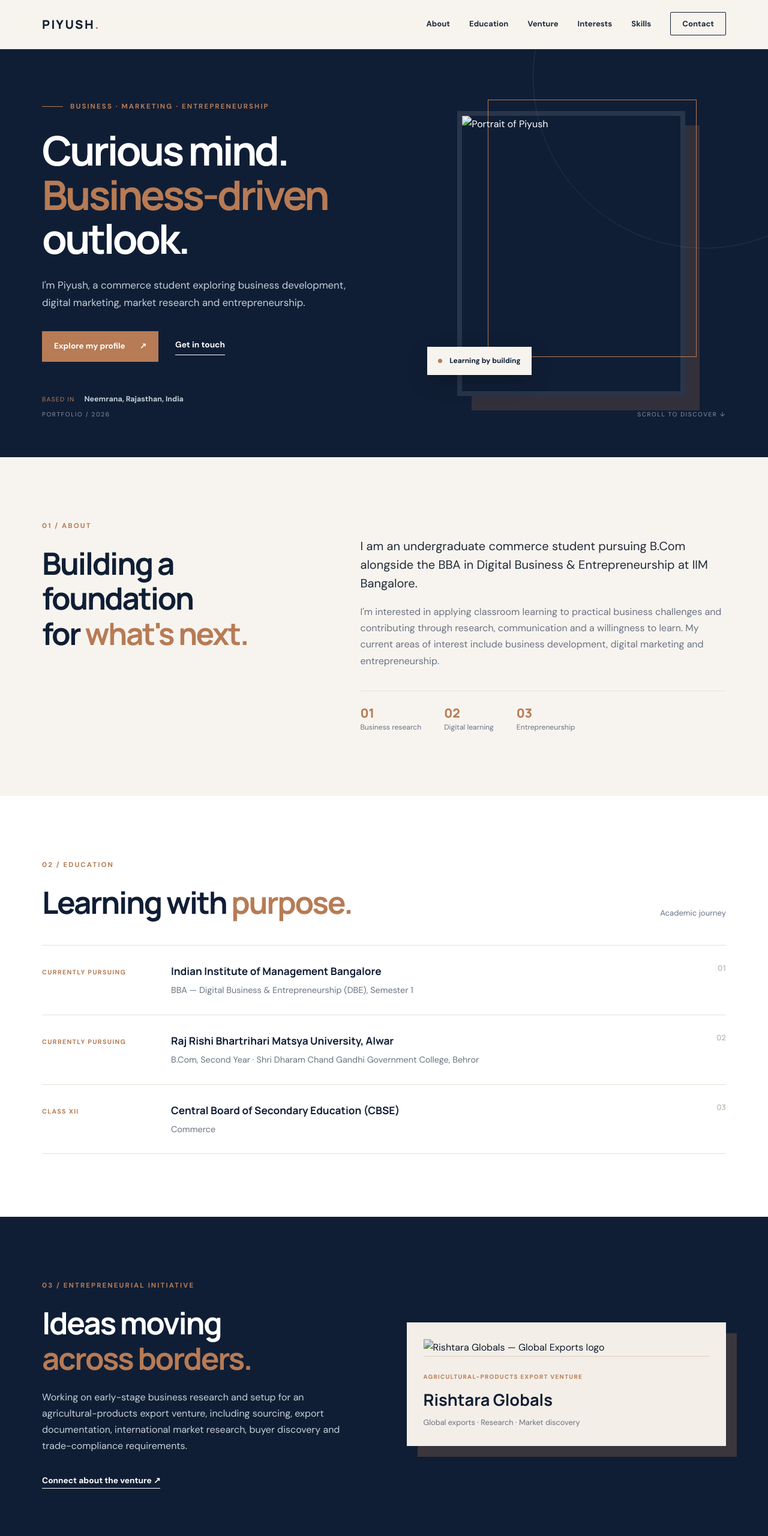
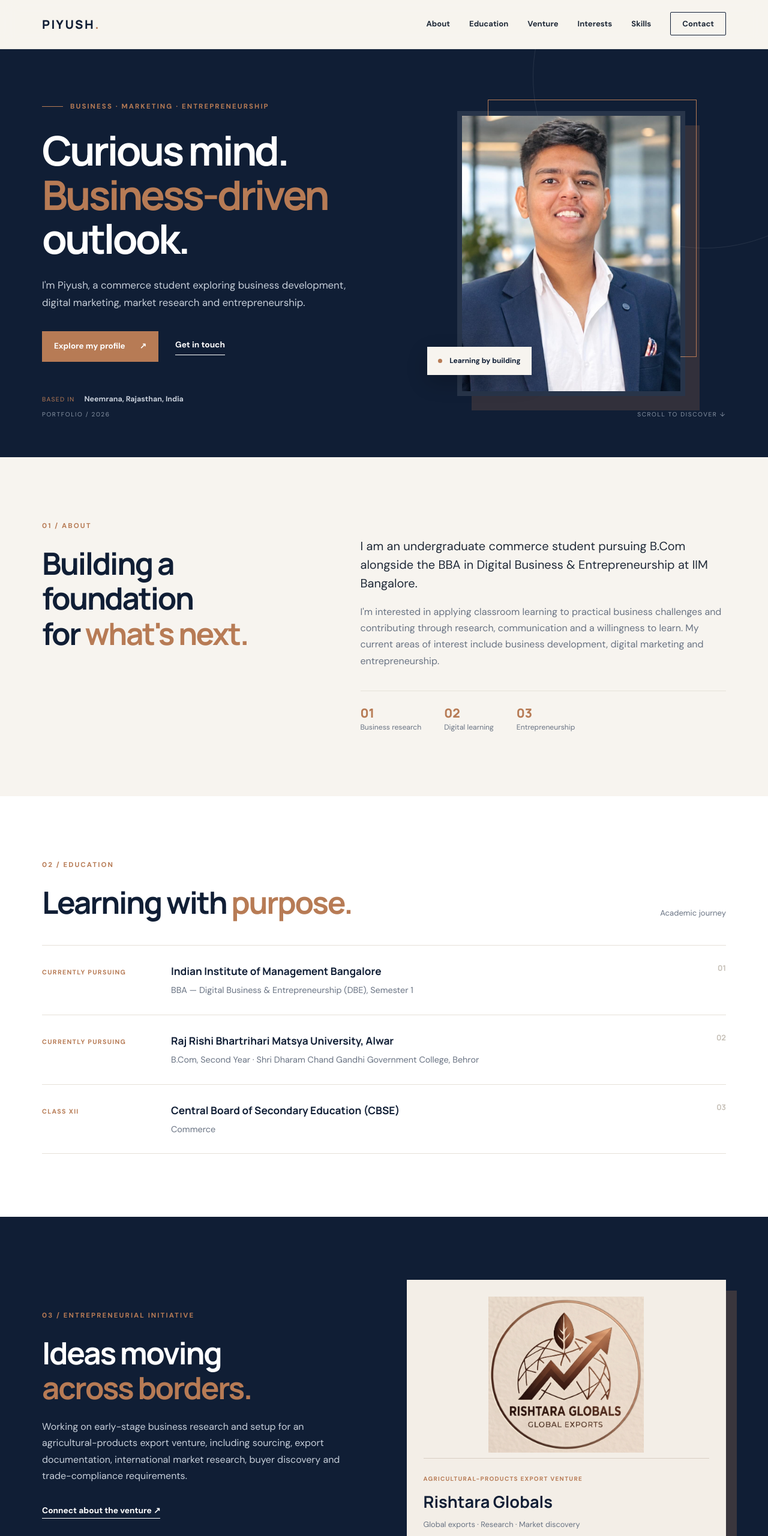
Before and after one commit to jasoriapiyush7-oss/Piyush-Portfolio, a plain HTML site: page index.html in a window 1280 px wide. Shown: the top 2560 px of the page at 60% size. Drawn offline with Linux system fonts and the light colour scheme.

Commit message:
Update index.html

```diff
--- a/index.html
+++ b/index.html
@@ -37,7 +37,7 @@
           <div class="hero-meta"><span>BASED IN</span><strong>Neemrana, Rajasthan, India</strong></div>
         </div>
         <div class="hero-visual">
-          <div class="photo-frame"><img src="assets/piyush.jpeg" alt="Portrait of Piyush"></div>
+          <div class="photo-frame"><img src="piyush.jpeg" alt="Portrait of Piyush"></div>
           <div class="floating-note"><span class="note-dot"></span> Learning by building</div>
           <div class="outline-shape"></div>
         </div>
@@ -70,7 +70,7 @@
     <section class="section venture-section" id="venture">
       <div class="container venture-grid">
         <div class="venture-copy"><p class="section-kicker">03 / ENTREPRENEURIAL INITIATIVE</p><h2>Ideas moving<br><em>across borders.</em></h2><p>Working on early-stage business research and setup for an agricultural-products export venture, including sourcing, export documentation, international market research, buyer discovery and trade-compliance requirements.</p><a class="text-link light-link" href="#contact">Connect about the venture ↗</a></div>
-        <div class="venture-card"><img src="assets/rishtara-logo.jpg" alt="Rishtara Globals — Global Exports logo"><div class="venture-card-caption"><span>AGRICULTURAL-PRODUCTS EXPORT VENTURE</span><h3>Rishtara Globals</h3><p>Global exports · Research · Market discovery</p></div></div>
+        <div class="venture-card"><img src="rishtara-logo.jpg" alt="Rishtara Globals — Global Exports logo"><div class="venture-card-caption"><span>AGRICULTURAL-PRODUCTS EXPORT VENTURE</span><h3>Rishtara Globals</h3><p>Global exports · Research · Market discovery</p></div></div>
       </div>
     </section>
 
```
